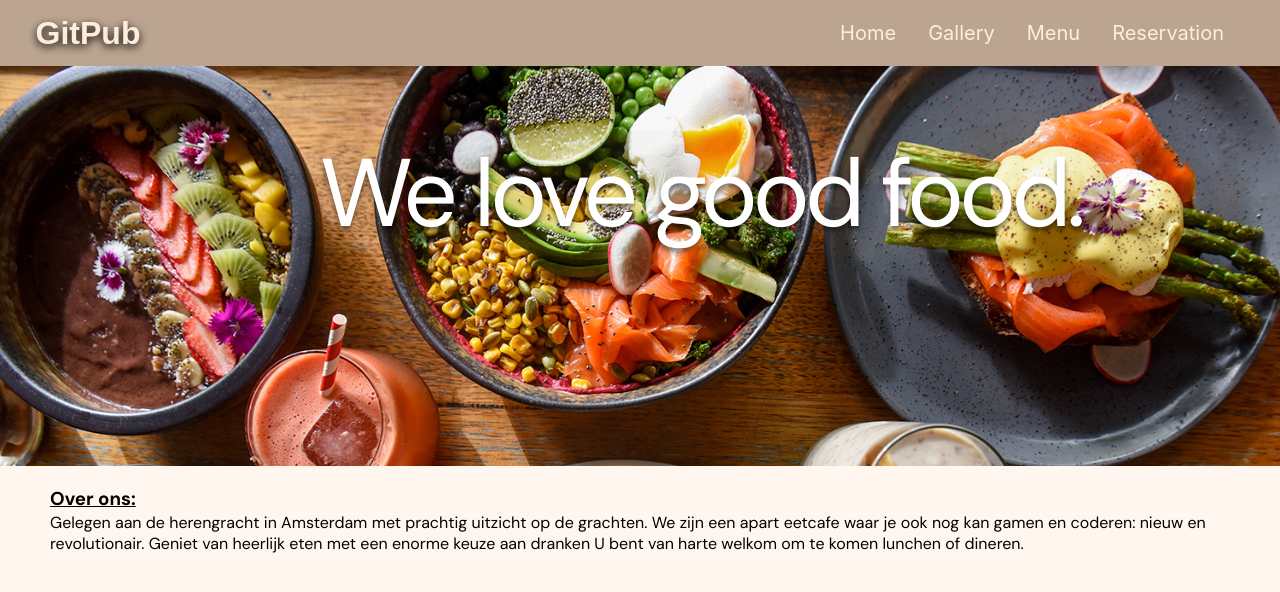
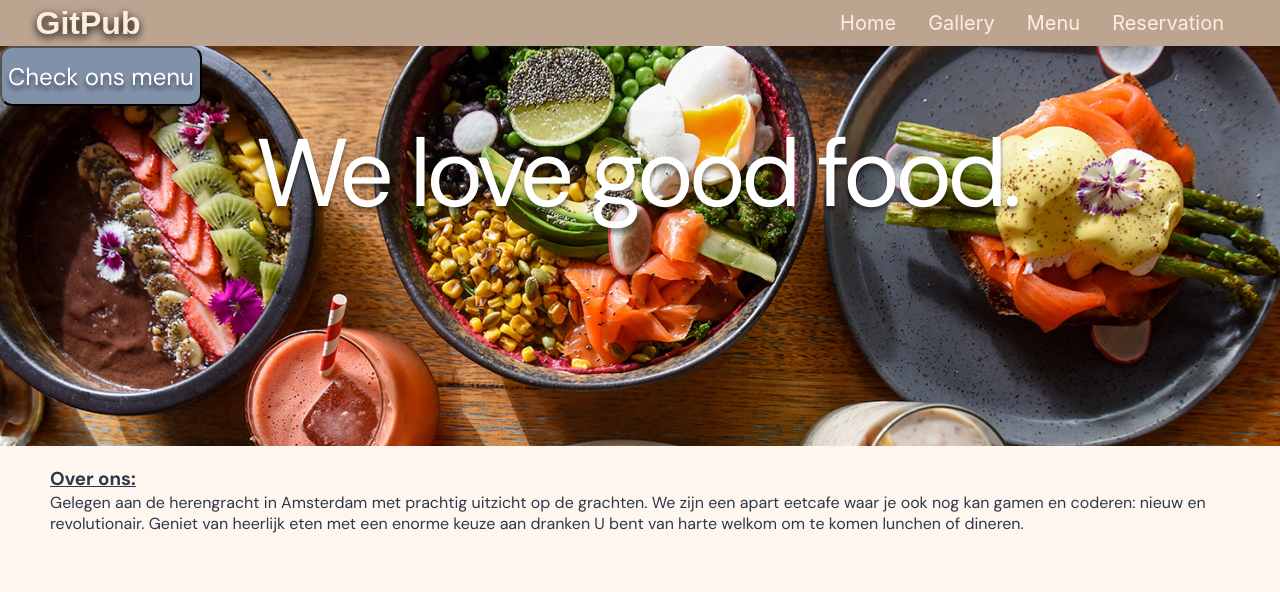
Before and after one commit to DDuijker/dev4-project, a React (Create React App) app in the folder frontend/: page / in a window 1280 px wide. Shown: the top 592 px of the page. Built offline with nearby package versions, Linux system fonts and the light colour scheme; a web font is replaced by a local one.

Commit message:
css homepage

```diff
--- a/frontend/src/components/Navbar/NavbarElements.js
+++ b/frontend/src/components/Navbar/NavbarElements.js
@@ -4,7 +4,7 @@ import styled from "styled-components";
 
 export const Nav = styled.nav`
   background: #BBA591;
-  height: 60px;
+  height: 40px;
   display: flex;
   justify-content: space-between;
   padding: 0.2rem calc((100vw - 1000px) / 18);
--- a/frontend/src/css/home.css
+++ b/frontend/src/css/home.css
@@ -10,7 +10,7 @@
 .banner--header {
     position: absolute;
     font-family: 'DM Sans', sans-serif;
-    left: 25%;
+    left: 20%;
     font-style: normal;
     font-weight: 400;
     font-size: 96px;
@@ -22,9 +22,22 @@
     backdrop-filter: blur(1000px);
 }
 
+.banner--button {
+    font-family: "DM Sans", "sans-serif";
+    background-color: #8191AA;
+    font-weight: 400;
+    font-size: x-large;
+    color: white;
+    border-radius: 12px;
+    height: 60px;
+    align-items: center;
+    text-shadow: 0px 4px 4px rgb(0 0 0 / 25%), 0px 4px 4px rgb(0 0 0 / 25%);
+}
+
 .about-us {
     margin: 20px 50px 30px 50px;
     font-family: 'DM Sans', sans-serif;
+    color: #2D384C;
 }
 
 .about-us--header-text {
--- a/frontend/src/pages/home.js
+++ b/frontend/src/pages/home.js
@@ -6,6 +6,7 @@ export default function Home() {
         <div>
             <div className={"banner"}>
                 <h1 className={"banner--header"}>We love good food.</h1>
+                <button className={"banner--button"}>Check ons menu</button>
             </div>
             <div className={"about-us"}>
                 <h3 className={"about-us--header-text"}>Over ons:</h3>
```
